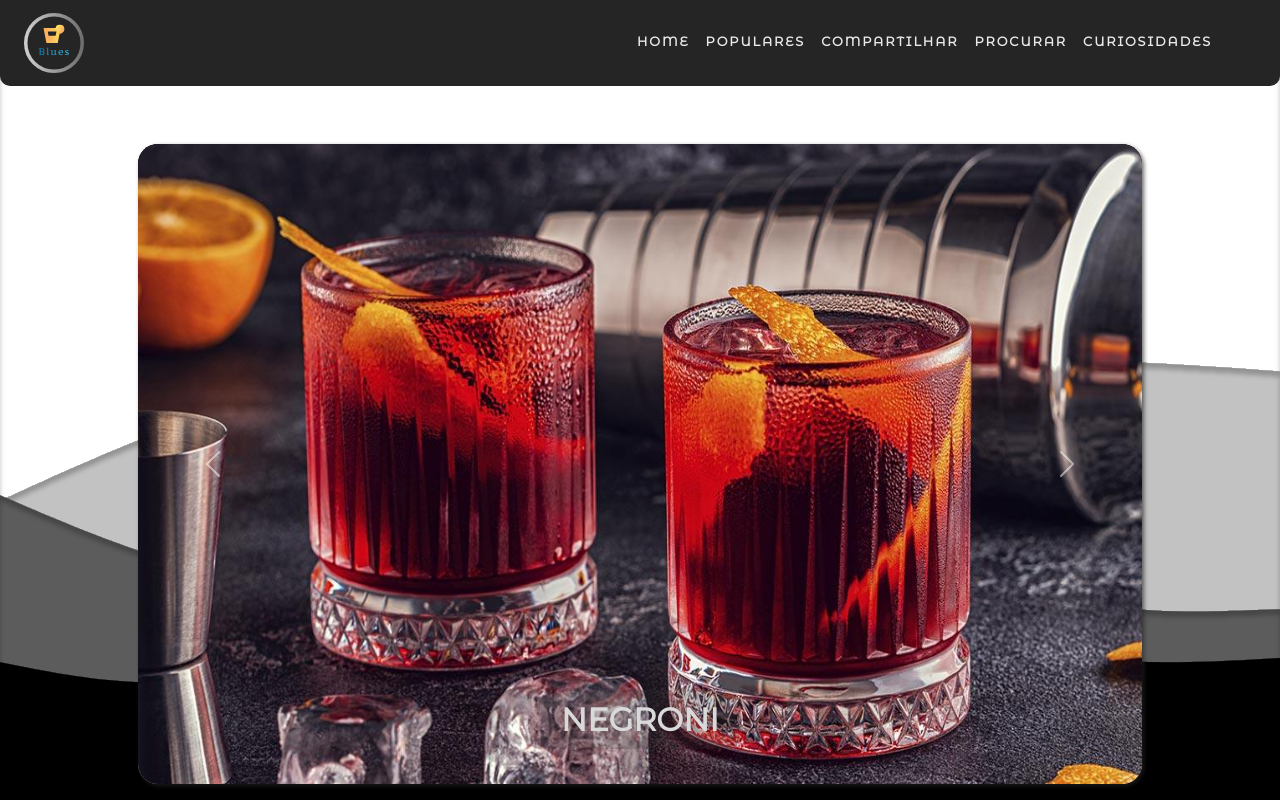
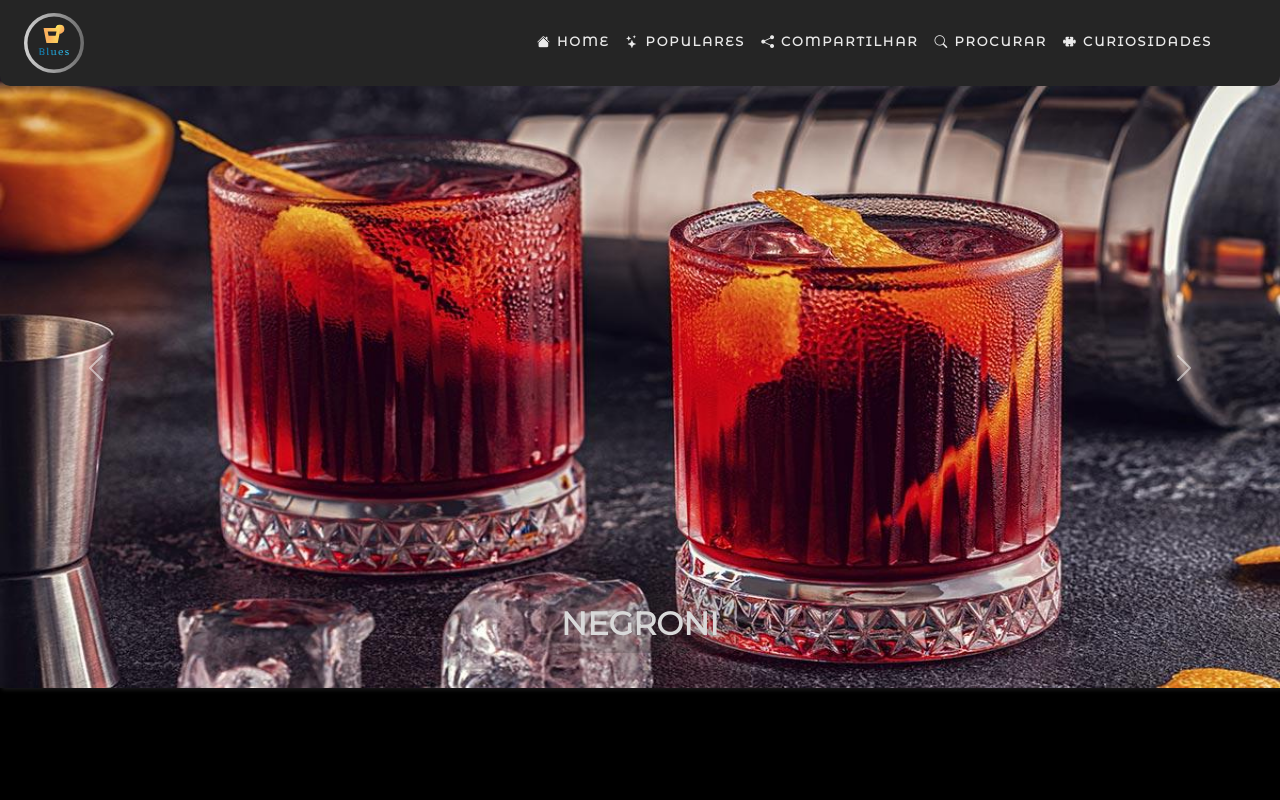
Before and after one commit to CarlosPegoraro/Blues, a React (Vite) app in the folder site/: page / in a window 1280 px wide. Shown: the top 800 px of the page. Built offline with nearby package versions, Linux system fonts and the light colour scheme.

Commit message:
:guitar: updates

```diff
--- a/site/src/components/Model.tsx
+++ b/site/src/components/Model.tsx
@@ -24,19 +24,19 @@
                         id="navbarSupportedContent">
                         <ul className="navbar-nav me-auto mb-2 mb-lg-0">
                             <li className="nav-item">
-                                <a className="nav-link" aria-current="page" href="#">Home</a>
+                                <a className="nav-link" aria-current="page" href="#"><i className="bi bi-house-fill"></i> Home</a>
                             </li>
                             <li className="nav-item">
-                                <a className="nav-link" href="#">populares</a>
+                                <a className="nav-link" href="#"><i className="bi bi-stars"></i>  populares</a>
                             </li>
                             <li className="nav-item">
-                                <a className="nav-link" href="#">compartilhar</a>
+                                <a className="nav-link" href="#"><i className="bi bi-share-fill"></i> compartilhar</a>
                             </li>
                             <li className="nav-item">
-                                <a className="nav-link" href="#">procurar</a>
+                                <a className="nav-link" href="#"><i className="bi bi-search"></i> procurar</a>
                             </li>
                             <li className="nav-item">
-                                <a className="nav-link" href="#">Curiosidades</a>
+                                <a className="nav-link" href="#"><i className="bi bi-puzzle-fill"></i> Curiosidades</a>
                             </li>
                         </ul>
                     </div>
@@ -70,9 +70,9 @@
 export function Caroseul() {
     return (
         <main>
-            <section className="pt-5">
-                <div className="container-fluid text-center mt-5 pt-5">
-                    <div id="myCarousel" className="carousel slide mx-auto" data-bs-ride="carousel">
+            <section>
+                <div id='carouselBox' className="container-fluid text-center bg-dark md">
+                    <div id="myCarousel" className="carousel slide mt-5 mx-auto" data-bs-ride="carousel">
                         <div className="carousel-inner">
                             <CaroseulItem src={mojitoImgL} href="#" alt="Mojito" text='Mojito' />
                             <CaroseulItem src={whiskeyImgL} href="#" alt="Whiskey" text='Whiskey' />
@@ -142,21 +142,21 @@
     return (
         <div className="card card-lg">
             <img src={props.src} className="card-img-top card-img-top-lg" alt={props.alt} />
-            <div className="card-body card-body-lg justify-content-center text-center">
-                <h5 className="card-title card-title-lg mt-3 mb-5">{props.title}</h5>
+            <div className="card-body justify-content-center text-center">
+                <h5 className="card-title mt-3 mb-5">{props.title}</h5>
                 <div className="row">
                     <h5 className="card-title">Descrição</h5>
-                    <p className="card-text text-light">
+                    <p className="card-text text-dark">
                         {props.descripton}
                     </p>
                     <h5 className="card-title">Ingredientes</h5>
                     <p className="card-text">
-                        <ul className='list-unstyled card-text text-light' ref={listRef}>
+                        <ul className='list-unstyled card-text text-dark' ref={listRef}>
                             {renderListItems(arrayData)}
                         </ul>
                     </p>
                     <h5 className="card-title">Modo de Preparo</h5>
-                    <p className="card-text text-light">
+                    <p className="card-text text-dark">
                         {props.text}
                     </p>
                 </div>
@@ -182,11 +182,11 @@
 
 export function Footer() {
     return (
-        <div className="container-fluid bg-light">
-            <footer className="d-flex flex-wrap justify-content-between align-items-center py-3 mt-4 border-top">
+        <div className="container-fluid bg-dark rounded-0">
+            <footer className="d-flex flex-wrap justify-content-between align-items-center py-3 mt-4">
                 <div className="col-md-4 d-flex align-items-center">
                     <a href="/" className="mb-3 me-2 mb-md-0 text-muted text-decoration-none lh-1">
-                        <img src={logoSlim} alt="" />
+                        <img src={logoSlim} id="logoFooter" alt="logo" />
                     </a>
                     <span className="mb-3 mb-md-0 text-muted">© 2023 Blues - The Drink Society</span>
                 </div>
@@ -194,17 +194,17 @@
                 <ul className="nav col-md-4 justify-content-end list-unstyled d-flex">
                     <li className="ms-3">
                         <a href="http://" target="_blank" rel="noopener noreferrer">
-                            <i className="bi bi-twitter"></i>
+                            <i className="bi bi-twitter text-white"></i>
                         </a>
                     </li>
                     <li className="ms-3">
                         <a href="http://" target="_blank" rel="noopener noreferrer">
-                            <i className="bi bi-instagram"></i>
+                            <i className="bi bi-instagram text-white"></i>
                         </a>
                     </li>
                     <li className="ms-3">
                         <a href="http://" target="_blank" rel="noopener noreferrer">
-                            <i className="bi bi-tiktok"></i>
+                            <i className="bi bi-tiktok text-white"></i>
                         </a>
                     </li>
                 </ul>
--- a/site/src/css/main.css
+++ b/site/src/css/main.css
@@ -71,8 +71,11 @@
 
 /*caroseul*/
 
+#carouselBox {
+  padding: 0;
+}
+
 #myCarousel {
-  width: 80%;
   height: 40rem;
 }
 
@@ -87,7 +90,6 @@
   }
 }
 .carousel-inner {
-  border-radius: 20px;
   box-shadow: 2px 2px 4px #252525ad;
 }
 
@@ -139,6 +141,8 @@
 }
 
 .card-title {
+  font-weight: 500;
+  font-size: 1.5rem;
   color: var(--main-color-dark);
   font-family: var(--second-font);
 }
@@ -185,3 +189,9 @@
   color: var(--second-color);
   transition: 0.5s;
 }
+
+/*Footer*/
+
+#logoFooter {
+  width: 50px;
+}
--- a/site/src/pages/Home.tsx
+++ b/site/src/pages/Home.tsx
@@ -21,7 +21,7 @@
                     <Cards src={tequilaSunrise} alt="tequila Sunrise" title='tequila Sunrise' text="ncbeyucbyuegcyugeycwgwyecywcyegcyecygywgecygcwewecyycwe" width='18rem'/>
                 </div>
             </section>
-            <section className="container-fluid p-5 mt-5 mb-0">
+            <section className="container-fluid p-5 mt-5 mb-0 bg-dark">
                 <div className="row d-flex justify-content-center align-items-center">
                     <h1 className="title m-5">Drink em Destaque</h1>
                     <PrincipalCard
```
